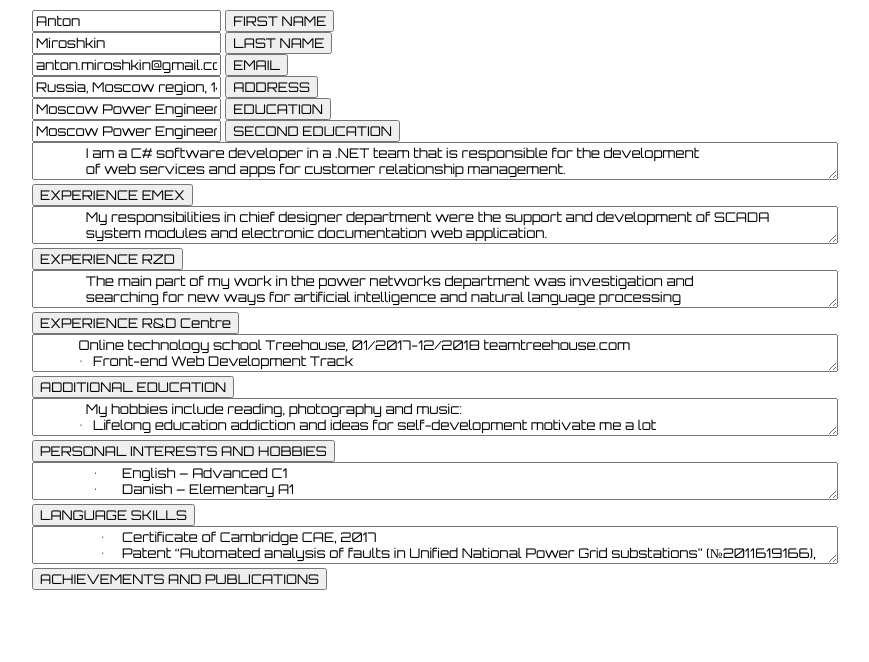
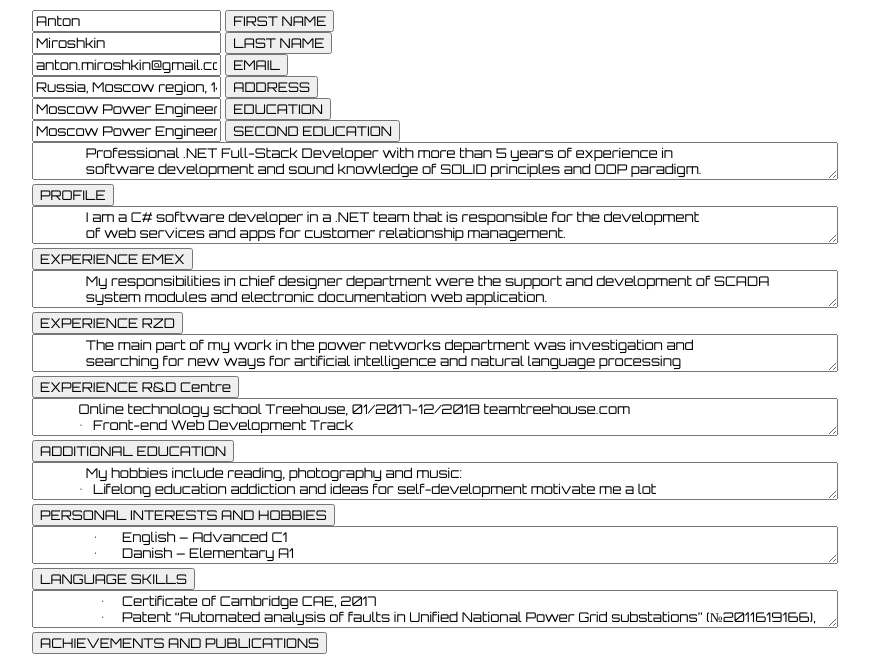
Before and after one commit to miroshkin/miroshkin.github.io, a website: page projects/denmark.html in a window 1280 px wide. Shown: the part 155-817 px from the top of the page, without its empty margins (208-1077 px from the left). Drawn offline with Linux system fonts and the light colour scheme.

Commit message:
Added profile section

```diff
--- a/projects/denmark.html
+++ b/projects/denmark.html
@@ -63,6 +63,17 @@
           <button onclick="CopyToClipboard('second-education')">SECOND EDUCATION</button>
         </div>
         <div>
+          <textarea id="profile">
+              Professional .NET Full-Stack Developer with more than 5 years of experience in
+              software development and sound knowledge of SOLID principles and OOP paradigm.
+              Experienced programmer that is interested in high quality code development and
+              best DevOps practices creating innovative software solutions. The background
+              includes work with scrum and other agile frameworks, complex systems development,
+              hosting and deployment automation.
+            </textarea>
+          <button onclick="CopyToClipboard('profile')">PROFILE</button><br>
+
+
           <textarea id="experience-emex">
               I am a C# software developer in a .NET team that is responsible for the development
               of web services and apps for customer relationship management.
```
